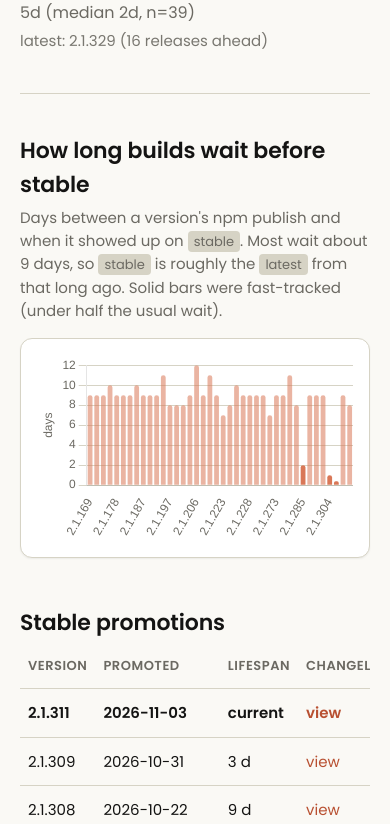
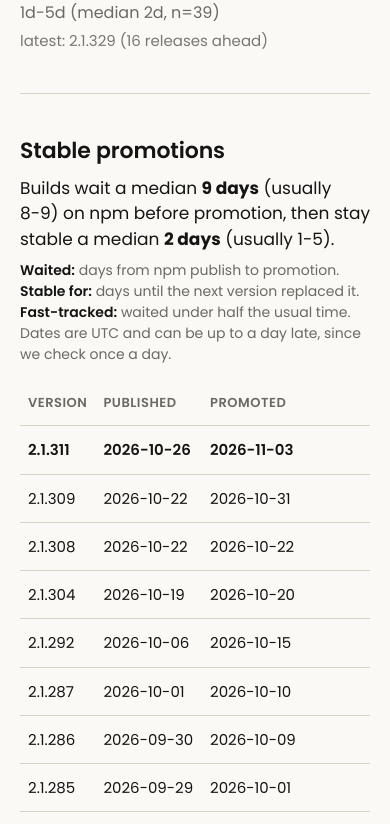
Before and after one commit to sanjeevpenupala/cc-stable-watch, a plain HTML site: page public/index.html in a window 390 px wide. Shown: the part 243-1067 px from the top of the page. Drawn offline with nearby package versions, Linux system fonts and the light colour scheme; files whose address does not match are found by name.

Commit message:
feat(ui): replace wait-time chart with table columns and a summary line
The bar chart only said one thing (builds wait about 9 days before
promotion, a few are rushed) and needed hovering to read per-version
numbers. Every per-version number now lives in the table instead.

- table: add Published and Waited columns, rename Lifespan to Stable for,
  show "N d so far" on the current row
- tag rows that waited under half the median wait as fast-tracked
- summary line above the table: median wait and median time on stable,
  each with its middle-half range
- caption defining Waited, Stable for, and Fast-tracked (no hover-only
  tooltips, so it works on phones)
- drop Chart.js and the chart styles; keep stat ranges on one line
- smoke test checks the summary line instead of the chart canvas

```diff
--- a/public/app.js
+++ b/public/app.js
@@ -10,17 +10,11 @@ const els = {
   historyTbody: document.getElementById("history-tbody"),
   latestVersion: document.getElementById("latest-version"),
   latestCadence: document.getElementById("latest-cadence"),
-  lagChart: document.getElementById("lag-chart"),
-  chartWrap: document.getElementById("chart-wrap"),
-  chartPlaceholder: document.getElementById("chart-placeholder"),
-  soakMedian: document.getElementById("soak-median"),
+  historySummary: document.getElementById("history-summary"),
   errorState: document.getElementById("error-state"),
   retryButton: document.getElementById("retry-button"),
   themeToggle: document.getElementById("theme-toggle"),
 };
-
-let chartInstance = null;
-let lastState = null;
 
 async function fetchJson(path) {
   const res = await fetch(path, { cache: "no-store" });
@@ -59,22 +53,47 @@ function isSeed(stable, i) {
   return i === 0 && stable[0].source !== "manual";
 }
 
-// Gaps between consecutive promotions. The gap that starts at the seed entry
-// is only a lower bound, so it is left out of the stats.
-function computeGapStats(stable) {
-  const start = isSeed(stable, 0) ? 2 : 1;
-  if (stable.length <= start) return null;
-  const gaps = [];
-  for (let i = start; i < stable.length; i++) {
-    gaps.push(daysBetween(stable[i - 1].first_observed_utc, stable[i].first_observed_utc));
-  }
-  const sorted = [...gaps].sort((a, b) => a - b);
+// Median and middle half (25th to 75th percentile), rounded to whole days
+// because we poll once a day.
+function summarize(nums) {
+  if (nums.length === 0) return null;
+  const sorted = [...nums].sort((a, b) => a - b);
   return {
     q1: Math.round(percentile(sorted, 0.25)),
     q3: Math.round(percentile(sorted, 0.75)),
     median: Math.round(percentile(sorted, 0.5)),
-    count: gaps.length,
+    count: nums.length,
   };
+}
+
+// "Stable for": gaps between consecutive promotions. The gap that starts at
+// the seed entry is only a lower bound, so it is left out of the stats.
+function computeGapStats(stable) {
+  const gaps = [];
+  for (let i = isSeed(stable, 0) ? 2 : 1; i < stable.length; i++) {
+    gaps.push(daysBetween(stable[i - 1].first_observed_utc, stable[i].first_observed_utc));
+  }
+  return summarize(gaps);
+}
+
+// "Waited": whole days from npm publish to our first sighting on stable.
+// Null for the seed entry (promotion date unknown) or a missing publish time.
+function waitDays(stable, i) {
+  const entry = stable[i];
+  if (isSeed(stable, i) || !entry.published_to_npm_at) return null;
+  return Math.max(0, Math.round(daysBetween(entry.published_to_npm_at, entry.first_observed_utc)));
+}
+
+function computeWaitStats(stable) {
+  const waits = stable.map((_, i) => waitDays(stable, i)).filter((w) => w !== null);
+  return summarize(waits);
+}
+
+// Fast-tracked: waited under half the median wait. Waits cluster tightly
+// (about 7 to 12 days) with hotfixes at 0 to 2, so half the median sits in
+// the empty stretch between them and moves if the usual wait ever changes.
+function isFastTracked(wait, waitStats) {
+  return wait !== null && waitStats !== null && wait < waitStats.median / 2;
 }
 
 // Parse "a.b.c" into [a, b, c] as integers. Returns null if not in that shape.
@@ -110,6 +129,12 @@ function utcDayStart(iso) {
   return Date.UTC(d.getUTCFullYear(), d.getUTCMonth(), d.getUTCDate());
 }
 
+// Whole calendar UTC days from `iso` to today, so "N days ago" agrees with
+// the dates shown in the table.
+function calendarDaysSince(iso) {
+  return Math.max(0, Math.round((utcDayStart(new Date().toISOString()) - utcDayStart(iso)) / 86400000));
+}
+
 function plural(n, word) {
   return `${n} ${word}${n === 1 ? "" : "s"}`;
 }
@@ -128,8 +153,7 @@ function renderHero(stable, latest, releases) {
   // first_observed_utc is our daily poll's first sighting, so the real
   // promotion happened at most about a day earlier. The npm publish time is
   // NOT a proxy: builds wait on npm for days before being promoted.
-  // Count calendar UTC days so this agrees with the date in the table.
-  const days = Math.max(0, Math.round((utcDayStart(new Date().toISOString()) - utcDayStart(current.first_observed_utc)) / 86400000));
+  const days = calendarDaysSince(current.first_observed_utc);
   const ago = days === 0 ? "today" : `${plural(days, "day")} ago`;
   els.heroBumped.textContent = isSeed(stable, stable.length - 1)
     ? `on stable since at least ${ago}`
@@ -139,7 +163,7 @@ function renderHero(stable, latest, releases) {
   if (!stats) {
     els.heroTypicalGap.textContent = "not enough history yet";
   } else {
-    els.heroTypicalGap.textContent = `typical gap: ${stats.q1}d–${stats.q3}d (median ${stats.median}d, n=${stats.count})`;
+    els.heroTypicalGap.innerHTML = `typical gap: ${range(stats, "d")} (median ${stats.median}d, n=${stats.count})`;
   }
 
   const currentLatest = latest[latest.length - 1];
@@ -189,28 +213,60 @@ function escapeAttr(s) {
   return escapeHtml(s);
 }
 
+// "1-5" kept on one line so it never wraps at the hyphen.
+function range(stats, unit = "") {
+  const text = stats.q1 === stats.q3 ? `${stats.q1}${unit}` : `${stats.q1}${unit}-${stats.q3}${unit}`;
+  return `<span class="nowrap">${text}</span>`;
+}
+
+function renderSummary(stable) {
+  const wait = computeWaitStats(stable);
+  const gap = computeGapStats(stable);
+  if (!wait || !gap) {
+    els.historySummary.textContent = "Typical wait and stable times appear once a few promotions are recorded.";
+    return;
+  }
+  els.historySummary.innerHTML =
+    `Builds wait a median <strong>${plural(wait.median, "day")}</strong> (usually ${range(wait)}) ` +
+    `on npm before promotion, then stay stable a median <strong>${plural(gap.median, "day")}</strong> ` +
+    `(usually ${range(gap)}).`;
+}
+
 function renderHistory(stable) {
   if (stable.length === 0) {
     els.historyTbody.innerHTML =
-      '<tr class="empty-row"><td colspan="4">No promotions recorded yet. Check back after the first poll.</td></tr>';
+      '<tr class="empty-row"><td colspan="6">No promotions recorded yet. Check back after the first poll.</td></tr>';
     return;
   }
+  const waitStats = computeWaitStats(stable);
   const rows = [];
   for (let i = stable.length - 1; i >= 0; i--) {
     const entry = stable[i];
     const next = stable[i + 1];
     const isCurrent = i === stable.length - 1;
     const seed = isSeed(stable, i);
-    const span = isCurrent ? null : lifespanDays(entry.first_observed_utc, next.first_observed_utc);
-    const lifespan = isCurrent ? "current" : seed ? `${span}+ d` : `${span} d`;
+
+    const published = entry.published_to_npm_at ? fmtDateUTC(entry.published_to_npm_at) : "unknown";
     const promoted = seed
       ? `on or before ${fmtDateUTC(entry.first_observed_utc)}`
       : fmtDateUTC(entry.first_observed_utc);
+
+    const wait = waitDays(stable, i);
+    let waited = wait === null ? '<span class="muted">unknown</span>' : `${wait} d`;
+    if (isFastTracked(wait, waitStats)) waited += ' <span class="tag">fast-tracked</span>';
+
+    const span = isCurrent
+      ? calendarDaysSince(entry.first_observed_utc)
+      : lifespanDays(entry.first_observed_utc, next.first_observed_utc);
+    const stableFor = isCurrent ? `${span} d so far` : seed ? `${span}+ d` : `${span} d`;
+
     rows.push(
       `<tr class="${isCurrent ? "current" : ""}"${seed ? ' title="Already on stable when tracking began"' : ""}>` +
         `<td>${escapeHtml(entry.version)}</td>` +
+        `<td>${published}</td>` +
         `<td>${promoted}</td>` +
-        `<td>${lifespan}</td>` +
+        `<td>${waited}</td>` +
+        `<td>${stableFor}</td>` +
         `<td><a href="${escapeAttr(safeUrl(entry.changelog_url))}" rel="noopener noreferrer" target="_blank">view</a></td>` +
         `</tr>`,
     );
@@ -239,111 +295,11 @@ function renderLatest(latest, releases) {
     `Anthropic published ${plural(recent, "build")} to npm in the last 30 days (about ${perWeek} per week).`;
 }
 
-// One bar per promotion: days between the version's npm publish and our
-// first sighting of it on stable ("soak time"). Whole days only, since we poll
-// daily. The seed entry is skipped because its promotion date is unknown.
-function buildSoakSeries(stable) {
-  const points = [];
-  stable.forEach((entry, i) => {
-    if (isSeed(stable, i) || !entry.published_to_npm_at) return;
-    points.push({
-      label: entry.version,
-      y: Math.max(0, Math.round(daysBetween(entry.published_to_npm_at, entry.first_observed_utc))),
-      published: fmtDateUTC(entry.published_to_npm_at),
-      observed: fmtDateUTC(entry.first_observed_utc),
-    });
-  });
-  return points;
-}
-
-function readCssVar(name) {
-  return getComputedStyle(document.documentElement).getPropertyValue(name).trim();
-}
-
-function renderChart(stable, latest) {
-  if (typeof Chart === "undefined") {
-    console.warn("Chart.js not loaded");
-    return;
-  }
-  const points = buildSoakSeries(stable);
-  if (chartInstance) chartInstance.destroy();
-
-  // A single observation can't show change-over-time. Hide chart and
-  // explain instead — one dot at lag=0 looks broken to first-time visitors.
-  if (points.length < 2) {
-    els.chartWrap.hidden = true;
-    els.chartPlaceholder.hidden = false;
-    chartInstance = null;
-    return;
-  }
-  els.chartWrap.hidden = false;
-  els.chartPlaceholder.hidden = true;
-
-  const median = Math.round(percentile(points.map((p) => p.y).sort((a, b) => a - b), 0.5));
-  els.soakMedian.textContent = plural(median, "day");
-  // Builds promoted in under half the usual wait were fast-tracked (hotfixes).
-  const isFast = (p) => p.y < median / 2;
-
-  const accent = readCssVar("--color-accent") || "#d97757";
-  const muted = readCssVar("--color-fg-muted") || "#6b6962";
-  const line = readCssVar("--color-line") || "#e8e6dc";
-
-  chartInstance = new Chart(els.lagChart, {
-    type: "bar",
-    data: {
-      labels: points.map((p) => p.label),
-      datasets: [
-        {
-          label: "Days from npm publish to stable",
-          data: points.map((p) => p.y),
-          backgroundColor: points.map((p) => (isFast(p) ? accent : accent + "8c")),
-          borderRadius: 3,
-          // Same-day promotions round to 0; keep them visible.
-          minBarLength: 4,
-        },
-      ],
-    },
-    options: {
-      responsive: true,
-      maintainAspectRatio: false,
-      animation: false,
-      plugins: {
-        legend: { display: false },
-        tooltip: {
-          callbacks: {
-            title: (items) => points[items[0].dataIndex].label,
-            label: (item) => {
-              const p = points[item.dataIndex];
-              const tag = isFast(p) ? " (fast-tracked)" : "";
-              // Short lines so the tooltip fits on phone screens.
-              return [`${plural(p.y, "day")}${tag}`, `published ${p.published}`, `stable ${p.observed}`];
-            },
-          },
-        },
-      },
-      scales: {
-        x: {
-          type: "category",
-          grid: { display: false },
-          ticks: { color: muted, maxRotation: 60, autoSkip: true },
-        },
-        y: {
-          beginAtZero: true,
-          grid: { color: line },
-          ticks: { color: muted, precision: 0 },
-          title: { display: true, text: "days", color: muted },
-        },
-      },
-    },
-  });
-}
-
 function render(state) {
-  lastState = state;
   renderHero(state.stable, state.latest, state.releases);
+  renderSummary(state.stable);
   renderHistory(state.stable);
   renderLatest(state.latest, state.releases);
-  renderChart(state.stable, state.latest);
 }
 
 async function load() {
@@ -384,12 +340,6 @@ function setTheme(theme) {
   try {
     localStorage.setItem("ccsw-theme", theme);
   } catch (e) {}
-  if (chartInstance) {
-    chartInstance.destroy();
-    chartInstance = null;
-    if (lastState) renderChart(lastState.stable, lastState.latest);
-    else load();
-  }
 }
 
 els.themeToggle.addEventListener("click", () => {
--- a/public/index.html
+++ b/public/index.html
@@ -123,32 +123,24 @@
         </div>
       </section>
 
-      <section class="chart-section" aria-labelledby="chart-heading">
-        <h2 id="chart-heading">How long builds wait before stable</h2>
-        <p class="chart-subtitle">
-          Days between a version's npm publish and when it showed up on
-          <code>stable</code>. Most wait about <span id="soak-median">a week</span>,
-          so <code>stable</code> is roughly the <code>latest</code> from that
-          long ago. Solid bars were fast-tracked (under half the usual wait).
-        </p>
-        <div class="chart-wrap" id="chart-wrap">
-          <canvas id="lag-chart" aria-label="Days from npm publish to stable promotion, per stable version"></canvas>
-        </div>
-        <div id="chart-placeholder" class="chart-placeholder" hidden>
-          Chart fills in as we observe <code>stable</code> promotions. Needs
-          at least two promotions to be meaningful.
-        </div>
-      </section>
-
       <section class="history-section" aria-labelledby="history-heading">
         <h2 id="history-heading">Stable promotions</h2>
+        <p class="section-summary" id="history-summary">Loading…</p>
+        <p class="section-note">
+          <strong>Waited:</strong> days from npm publish to promotion.
+          <strong>Stable for:</strong> days until the next version replaced it.
+          <strong>Fast-tracked:</strong> waited under half the usual time.
+          Dates are UTC and can be up to a day late, since we check once a day.
+        </p>
         <div class="table-wrap">
           <table id="history-table">
             <thead>
               <tr>
                 <th scope="col">Version</th>
+                <th scope="col">Published</th>
                 <th scope="col">Promoted</th>
-                <th scope="col">Lifespan</th>
+                <th scope="col">Waited</th>
+                <th scope="col">Stable for</th>
                 <th scope="col">Changelog</th>
               </tr>
             </thead>
@@ -187,7 +179,6 @@
       </p>
     </footer>
 
-    <script src="https://cdn.jsdelivr.net/npm/chart.js@4"></script>
     <script src="app.js" defer></script>
   </body>
 </html>
--- a/public/styles.css
+++ b/public/styles.css
@@ -164,49 +164,24 @@ h2 {
   letter-spacing: -0.005em;
 }
 
-.chart-section, .history-section, .latest-section { margin-bottom: 48px; }
+.history-section, .latest-section { margin-bottom: 48px; }
 
-.chart-subtitle {
-  margin: 0 0 16px;
-  color: var(--color-fg-muted);
-  font-size: 15px;
-}
-
-.chart-subtitle code {
-  font-family: var(--font-ui);
-  background: var(--color-line);
-  padding: 1px 6px;
-  border-radius: 4px;
-  font-size: 13px;
-}
-
-.chart-wrap {
-  background: var(--color-bg-elev);
-  border: 1px solid var(--color-line);
-  border-radius: var(--radius-md);
-  padding: 16px;
-  box-shadow: var(--shadow-card);
-  height: clamp(220px, 36vw, 320px);
-}
-
-.chart-placeholder {
-  background: var(--color-bg-elev);
-  border: 1px dashed var(--color-line);
-  border-radius: var(--radius-md);
-  padding: 32px 20px;
-  color: var(--color-fg-muted);
-  font-size: 14px;
-  text-align: center;
+.section-summary {
+  margin: 8px 0 8px;
+  font-size: 17px;
   line-height: 1.5;
 }
 
-.chart-placeholder code {
-  font-family: var(--font-ui);
-  background: var(--color-line);
-  padding: 1px 6px;
-  border-radius: 4px;
-  font-size: 12px;
+.section-note {
+  margin: 0 0 16px;
+  color: var(--color-fg-muted);
+  font-size: 14px;
+  line-height: 1.5;
 }
+
+.nowrap { white-space: nowrap; }
+
+.section-note strong { color: var(--color-fg); font-weight: 600; }
 
 .hero-meta-secondary {
   margin-top: 4px;
@@ -221,7 +196,7 @@ h2 {
 
 #history-table {
   width: 100%;
-  min-width: 380px;
+  min-width: 640px;
   border-collapse: collapse;
   font-family: var(--font-ui);
   font-size: 15px;
@@ -254,6 +229,21 @@ h2 {
 #history-table td a:hover { text-decoration: underline; }
 
 #history-table tr.current td { font-weight: 600; }
+#history-table th, #history-table td { white-space: nowrap; }
+#history-table .muted { color: var(--color-fg-muted); }
+
+.tag {
+  display: inline-block;
+  margin-left: 6px;
+  padding: 1px 8px;
+  border: 1px solid var(--color-accent-text);
+  border-radius: 999px;
+  color: var(--color-accent-text);
+  font-size: 12px;
+  font-weight: 500;
+  line-height: 1.5;
+  vertical-align: 1px;
+}
 
 .latest-section p { font-family: var(--font-ui); font-size: 15px; color: var(--color-fg-muted); }
 .latest-section strong { color: var(--color-fg); font-weight: 600; }
@@ -300,7 +290,3 @@ html[data-theme="dark"] {
   --color-accent-text: #e58a6b;
   --color-accent-fg: #141413;
 }
-
-html[data-theme="dark"] .chart-subtitle code {
-  background: var(--color-line);
-}
```
Also changed, not shown: tests/smoke.mjs (+1 -1 lines).
